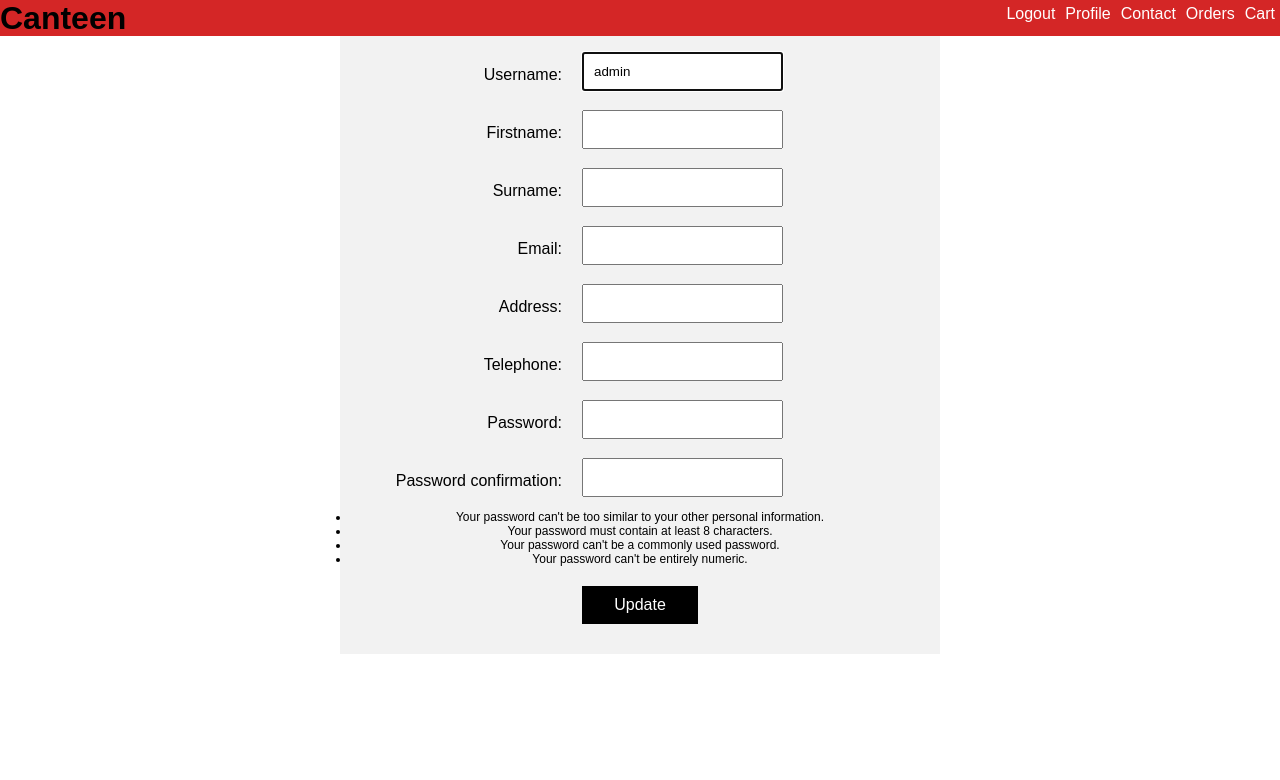
After one commit to natal1H/IIS-project, a Django app: page /profile_edit in a window 1280 px wide. The commit adds this page. Shown: the top 780 px of the page. Run offline with Django 3.2, Linux system fonts and the light colour scheme; a user stored in the database is signed in; data comes from the database, SQL or seed files in the repository; both versions use the stored data as it was after the commit.

Commit message:
TODO profile edit, last session commit

```diff
--- a/app/canteen/templates/profile.html
+++ b/app/canteen/templates/profile.html
@@ -8,12 +8,12 @@
 
  <!-- Side navigation -->
 <div class="sidenav">
-    <a href="#">< Back to restaurants</a>
+    <a href="#"> Back to restaurants</a>
 
     <p>Menu</p>
     <hr>
     <a href="#">Profile</a><!-- TODO: redirect -->
-    <a href="#">Edit profile</a><!-- TODO: redirect -->
+    <a href="profile_edit">Edit profile</a><!-- TODO: redirect -->
     <a href="#">My orders</a><!-- TODO: redirect -->
 
 
--- /dev/null
+++ b/app/canteen/templates/profile_edit.html
@@ -0,0 +1,48 @@
+{% extends "base.html" %}
+<h1>Edit Profile</h1>
+{% block content %}
+
+
+<div class="register-block">
+
+
+        <form method="POST">
+            {%csrf_token%}
+            <div class="row" style="display: flex;">
+                <div class="column2-left"><label for="id_username">Username:</label></div>
+                <div class="column2-right"><input type="text" name="username" maxlength="150" autofocus required id="id_username" value="{{user.username}}"></div>
+            </div>
+            <div class="row" style="display: flex;">
+                <div class="column2-left"><label for="id_firstname">Firstname:</label></div>
+                <div class="column2-right"><input type="text" name="firstname" maxlength="30" id="id_firstname" value="{{person.firstname}}"></div>
+            </div>
+            <div class="row" style="display: flex;">
+                <div class="column2-left"><label for="id_surname">Surname:</label></div>
+                <div class="column2-right"><input type="text" name="surname" maxlength="30" id="id_surname"></div>
+            </div>
+            <div class="row" style="display: flex;">
+                <div class="column2-left"><label for="id_email">Email:</label></div>
+                <div class="column2-right"><input type="email" name="email" maxlength="254" required id="id_email"></div>
+            </div>
+            <div class="row" style="display: flex;">
+                <div class="column2-left"><label for="id_address">Address:</label></div>
+                <div class="column2-right"><input type="text" name="address" maxlength="30" id="id_address"></div>
+            </div>
+            <div class="row" style="display: flex;">
+                <div class="column2-left"><label for="id_telephone">Telephone:</label></div>
+                <div class="column2-right"><input type="text" name="telephone" maxlength="30" id="id_telephone"></div>
+            </div>
+            <div class="row" style="display: flex;">
+                <div class="column2-left"><label for="id_password1">Password:</label></div>
+                <div class="column2-right"><input type="password" name="password1" required id="id_password1"></div>
+            </div>
+            <div class="row" style="display: flex;">
+                <div class="column2-left"><label for="id_password2">Password confirmation:</label></div>
+                <div class="column2-right"><input type="password" name="password2" required id="id_password2"></div>
+            </div>
+            <span class="helptext" style="font-size:12px"><ul><li>Your password can&#39;t be too similar to your other personal information.</li><li>Your password must contain at least 8 characters.</li><li>Your password can&#39;t be a commonly used password.</li><li>Your password can&#39;t be entirely numeric.</li></ul></span>
+            <button class="button-black">Update</button>
+        </form>
+    </div>
+
+{% endblock %}
--- a/app/canteen/urls.py
+++ b/app/canteen/urls.py
@@ -64,5 +64,6 @@ urlpatterns+=[
     path('logged', views.logged_view, name='loggend_on'),
     path('logout', LogoutView.as_view(next_page='/'), name='logout'),
     path('profile', views.profile_view, name='profile'),
+    path('profile_edit', views.profile_edit, name='profile_edit'),
 
 ]
--- a/app/canteen/views.py
+++ b/app/canteen/views.py
@@ -857,3 +857,50 @@ def controlPermissions(request, bool_var, person_instance):
 	else:
 		PermissionDenied()
 		return render(request, 'error_access.html', {})
+
+
+def profile_edit(request):
+
+	person_instance		=Person.objects.filter(user=request.user).first()
+	if request.method=='POST':
+		person_instance		=Person.objects.filter(user=request.user).first()
+		user_instance= request.user
+
+
+		form = SignUpForm(request.POST or None)
+
+		if form.is_valid():
+			form.save()
+			username = form.cleaned_data.get('username')
+
+
+			raw_password = form.cleaned_data.get('password1')
+
+			firstname 	= form.cleaned_data.get('firstname')
+			surname 	= form.cleaned_data.get('surname')
+			address 	= form.cleaned_data.get('address')
+			email		= form.cleaned_data.get('email')
+			telephone	= form.cleaned_data.get('telephone')
+			"""
+			user = authenticate(username=username, password=raw_password)
+
+
+			login (request, user)
+			user_instance=User.objects.filter(username=username).first()
+			print(user_instance)
+			Person.objects.create(user=user_instance, firstname=firstname, surname=surname, address= address, telephone=telephone, role='r')
+
+
+			return redirect('login_url')
+			"""
+	else:
+		form=SignUpForm()
+
+	context={
+		'form': form,
+		'user_profile':request.user,
+		'person':person_instance
+
+	}
+
+	return render(request, 'profile_edit.html', context)
```
Also changed, not shown: app/canteen.sqlite3.
